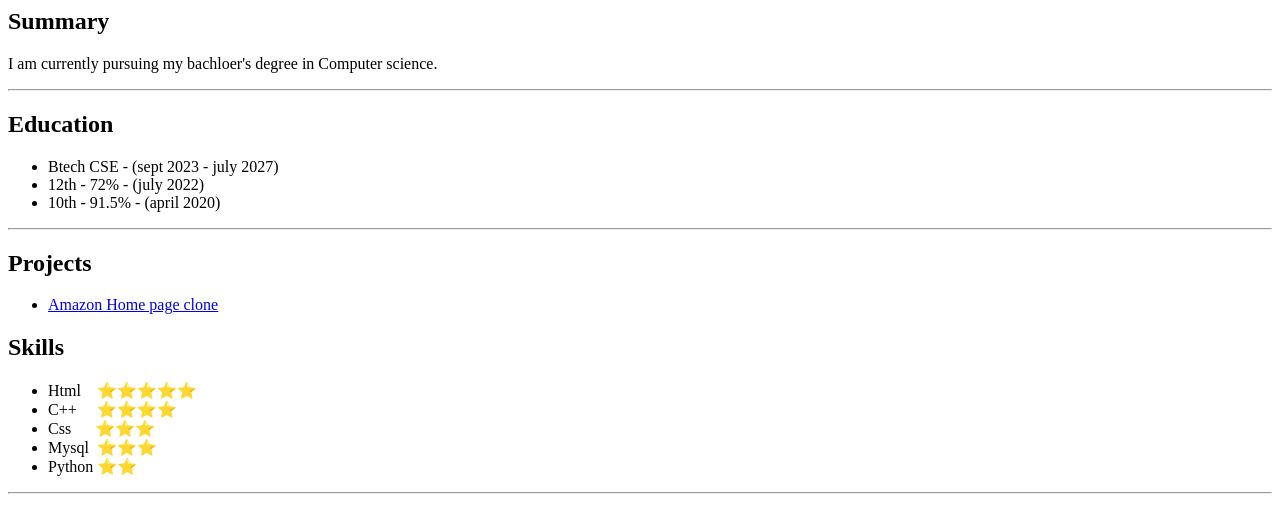
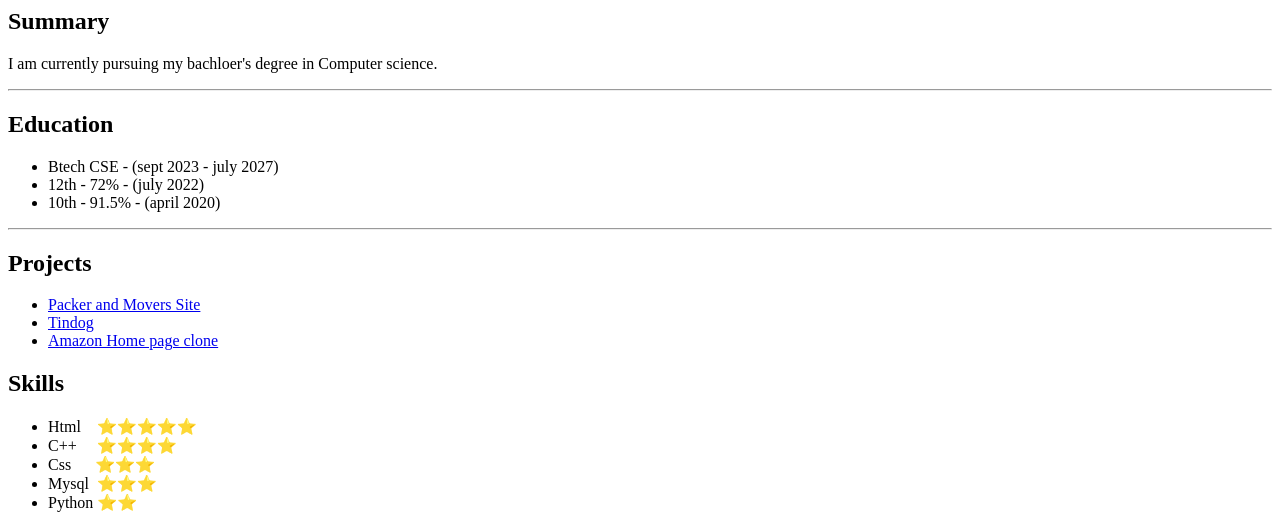
Before and after one commit to paramjeetn/caps1, a plain HTML site: page index.html in a window 1280 px wide. Shown: the part 118-631 px from the top of the page. Drawn offline with Linux system fonts and the light colour scheme.

Commit message:
added 2 more projects

```diff
--- a/index.html
+++ b/index.html
@@ -38,6 +38,8 @@
 
 <h2>Projects</h2>
 <ul>
+      <li><a href="https://paramjeetn.github.io/packers-movers/">Packer and Movers Site</a></li>
+    <li><a href="https://paramjeetn.github.io/tindog/">Tindog</a></li>
     <li><a href="https://paramjeetn.github.io/Amazon-frontend-clone/">Amazon Home page clone</a></li>
 </ul>
 
```
